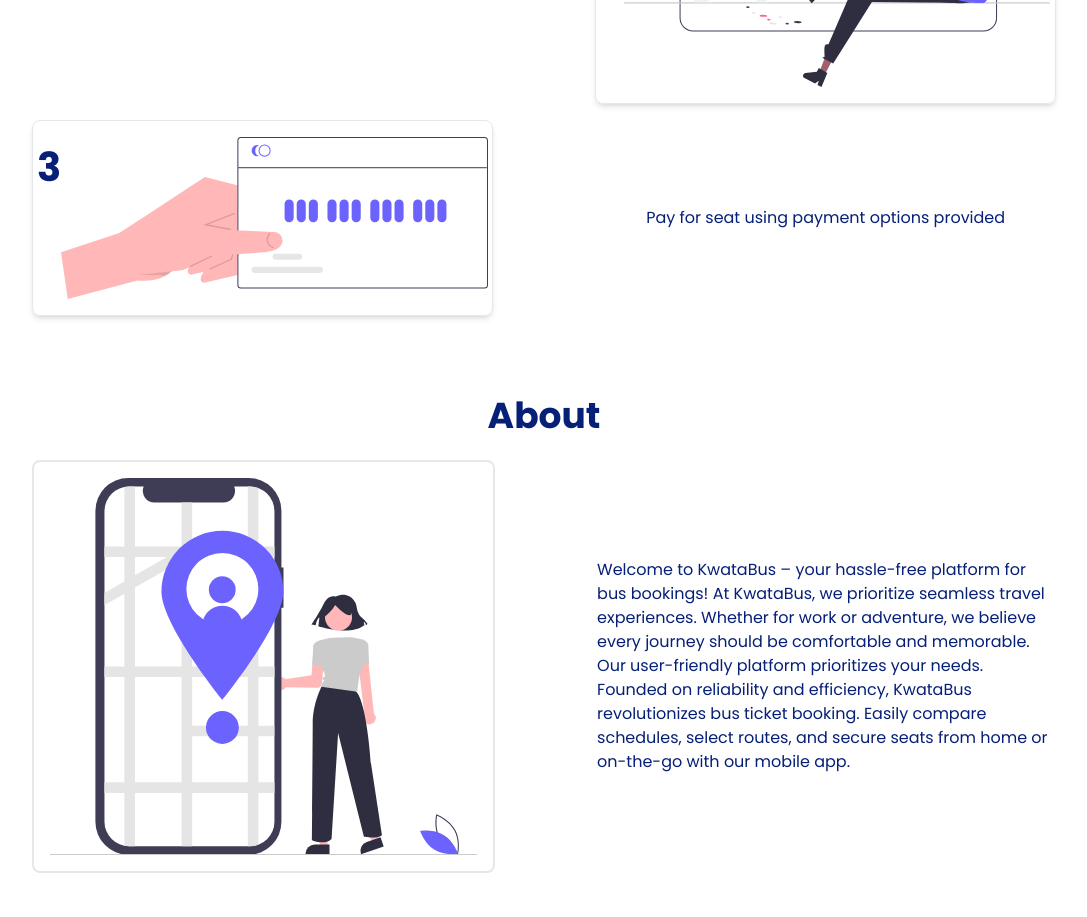
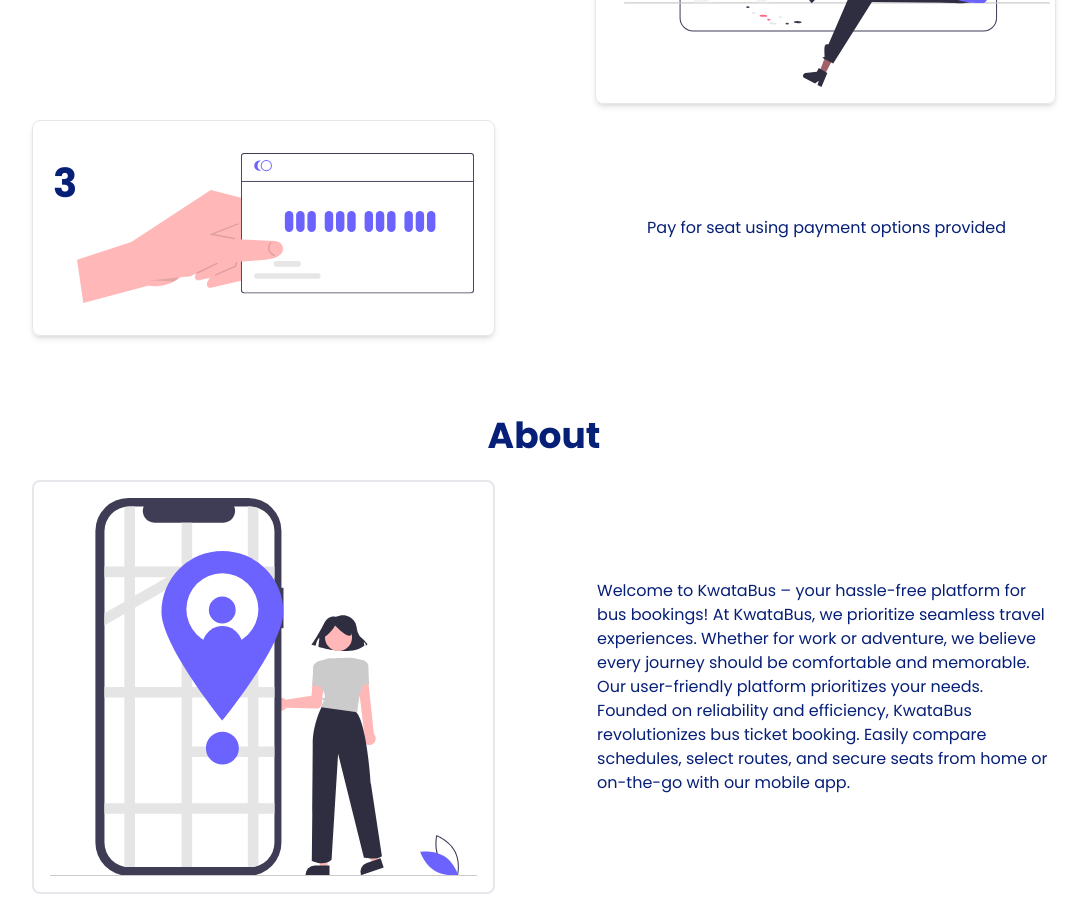
Before and after one commit to Patrickodida/KwataBus-App, a React (Vite) app: page / in a window 1280 px wide. Shown: the part 1220-2137 px from the top of the page, without its empty margins (96-1183 px from the left). Built offline with nearby package versions, Linux system fonts and the light colour scheme.

Commit message:
Modify the padding on image 3 on ticket steps section

```diff
--- a/src/components/TicketSteps.jsx
+++ b/src/components/TicketSteps.jsx
@@ -35,7 +35,7 @@
         </div>
 
         <div className="card md:flex md:justify-center md:items-center md:gap-[10%] mb-12 border md:border-none shadow-md md:shadow-none">
-          <div className="icons-container w-1/2 h-auto flex justify-center text-[#061f77]  rounded-lg p-4 w-full m-auto md:border md:shadow-md">
+          <div className="icons-container w-1/2 h-auto flex justify-center text-[#061f77]  rounded-lg p-8 w-full m-auto md:border md:shadow-md">
             <span className="md:flex md:justify-center font-bold text-[#061f77] pb-[30px] hidden text-[2.5rem] ">3</span>
             <img src={PayTicket} className=""/>
           </div>
```
